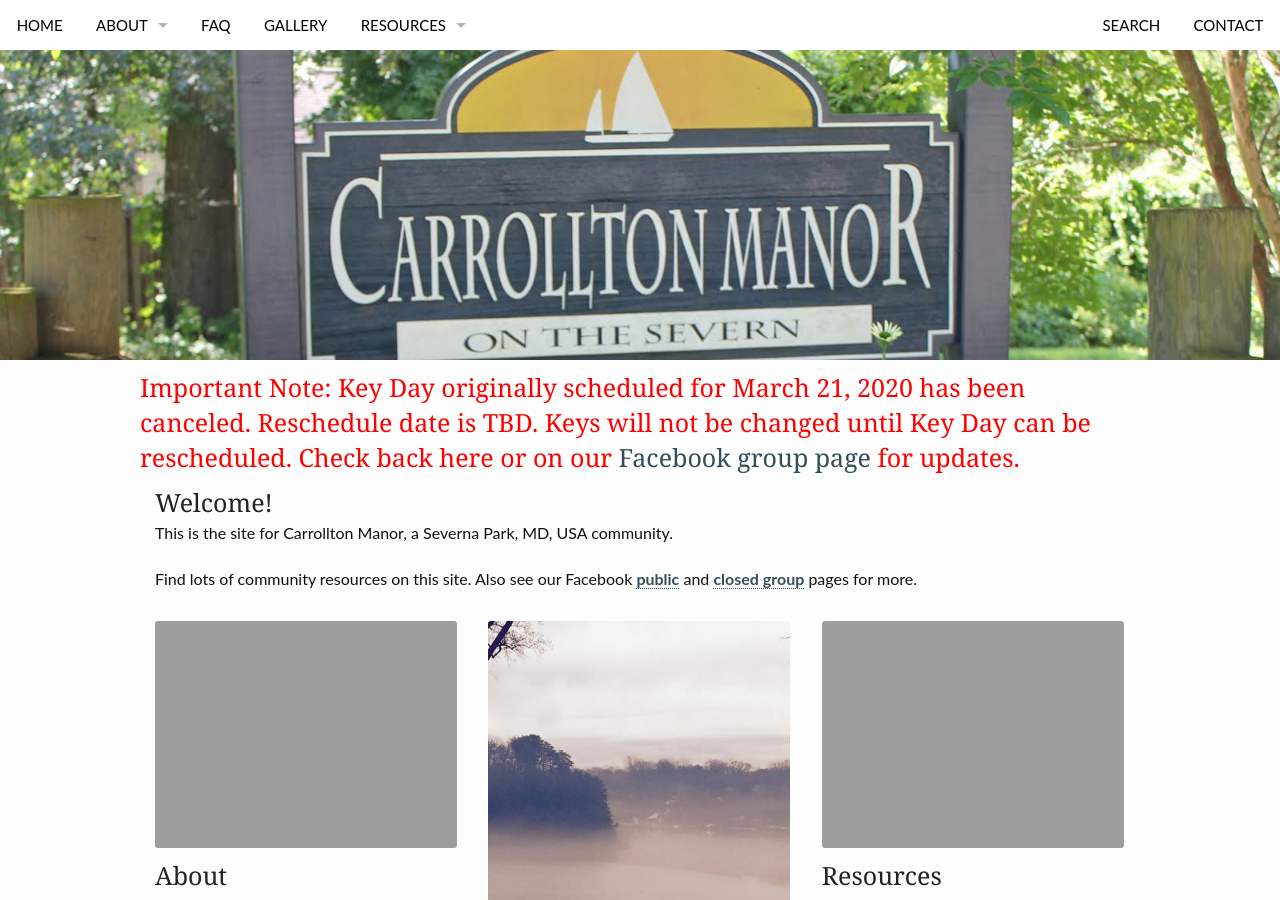
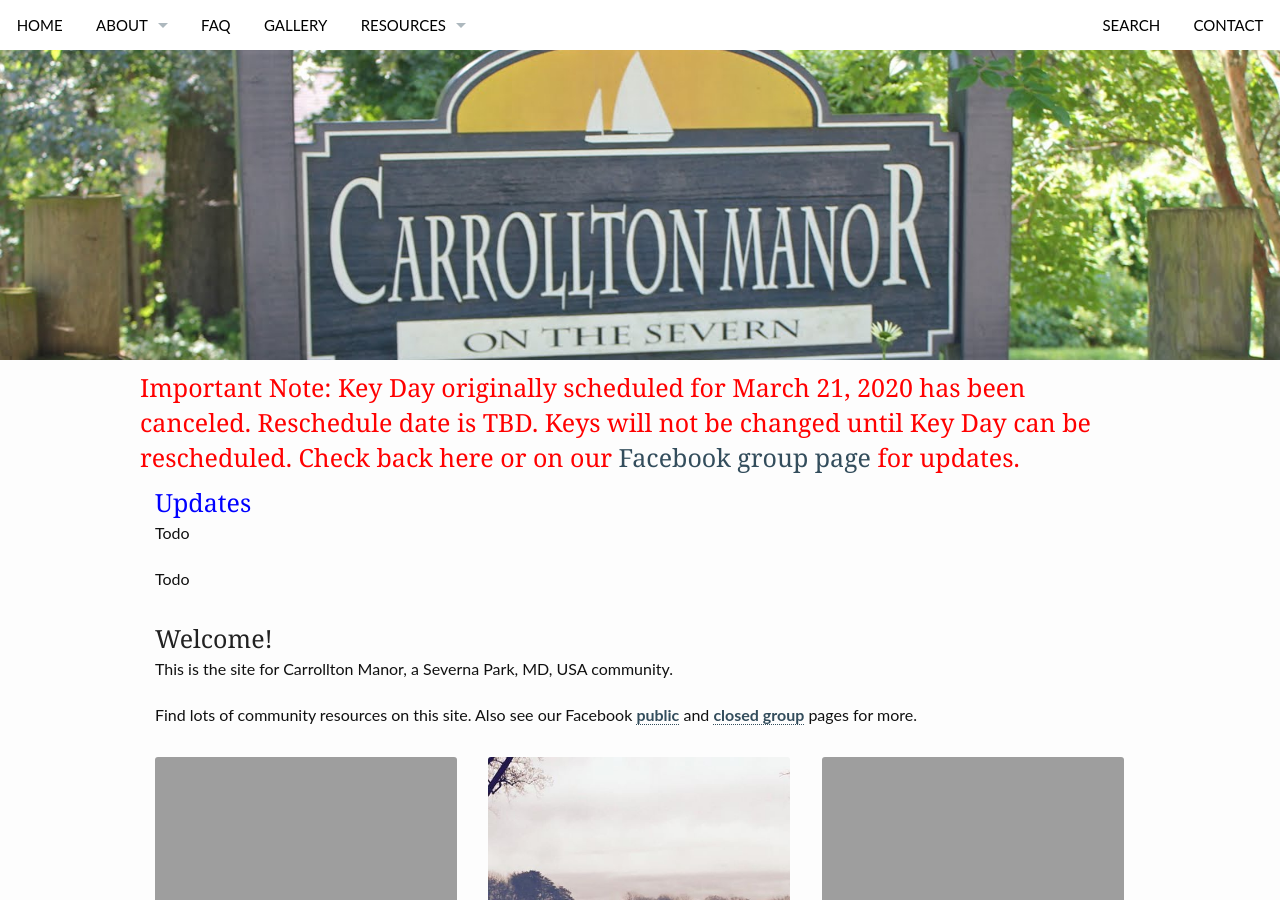
Before and after one commit to carrolltonmanor/carrolltonmanor.github.io, a Jekyll site: the page built from index.md, in a window 1280 px wide and 900 px high. Built offline with Jekyll 4.4.1, drawn with Linux system fonts in a browser that asks for light colours.

Commit message:
updating front page text

```diff
--- a/_layouts/frontpage.html
+++ b/_layouts/frontpage.html
@@ -14,6 +14,13 @@ format: blog-index
 {% endcomment %}
 <div class="row">
         <h2 class="font-size-h3 t10" style="color:red;">Important Note: Key Day originally scheduled for March 21, 2020 has been canceled.  Reschedule date is TBD.  Keys will not be changed until Key Day can be rescheduled.  Check back here or on our <a href="https://www.facebook.com/groups/312436932265345/?fref=ts">Facebook group page</a> for updates.</h2>
+</div>
+<div class="row">
+    <div class="medium-12 columns">
+	    <h2 class="font-size-h3 t10" style="color:blue;">Updates</h2>
+        <p>Todo</p>
+        <p>Todo</p>
+    </div><!-- /.medium-12.columns -->
 </div>
 {% comment %}
 * End - Text to appear before the three columns, if any.
```
